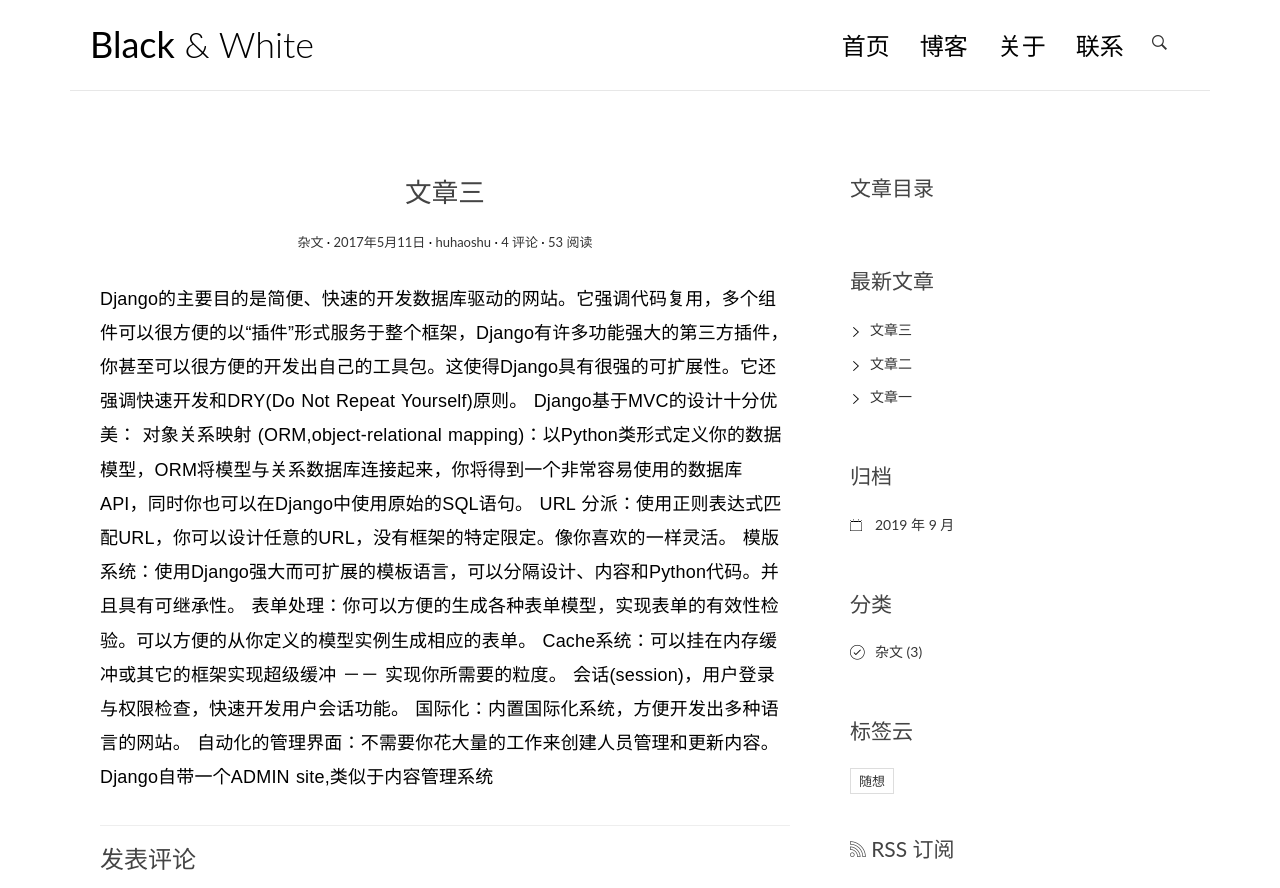
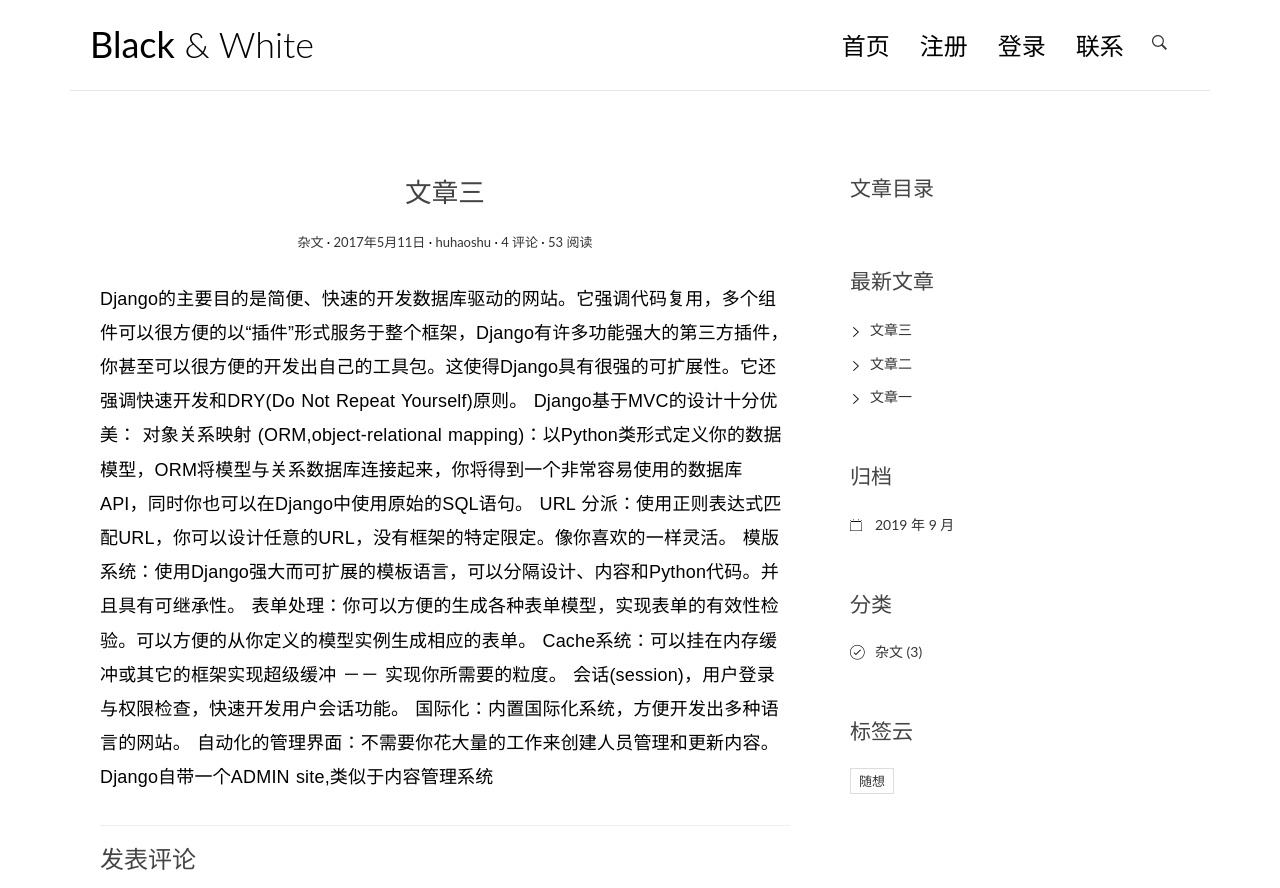
Before and after one commit to thomashhs/myworld, a Django app: page /blog/post/3/ in a window 1280 px wide. Shown: the top 888 px of the page. Run offline with Django 3.2, Linux system fonts and the light colour scheme; data comes from the database, SQL or seed files in the repository; both versions use the stored data as it was after the commit; some libraries are stand-ins or nearby versions.

Commit message:
20190929-1

```diff
--- a/myworld/urls.py
+++ b/myworld/urls.py
@@ -24,4 +24,5 @@ urlpatterns = [
     url(r'^blog/', include('blog.urls')),
     url(r'^comments/', include('comments.urls')),
     url(r'^search/', include('haystack.urls')),
+    url(r'^accounts/', include('allauth.urls')),
 ]
--- a/templates/blog/base.html
+++ b/templates/blog/base.html
@@ -49,10 +49,10 @@
 
                     <div class="collapse navbar-collapse" id="bs-example-navbar-collapse-1">
                         <ul class="nav navbar-nav navbar-right">
-                            <li class="cl-effect-11"><a href="index.html" data-hover="首页">首页</a></li>
-                            <li class="cl-effect-11"><a href="full-width.html" data-hover="博客">博客</a></li>
-                            <li class="cl-effect-11"><a href="about.html" data-hover="关于">关于</a></li>
-                            <li class="cl-effect-11"><a href="contact.html" data-hover="联系">联系</a></li>
+                            <li class="cl-effect-11"><a href="{% url 'blog:index' %}" data-hover="首页">首页</a></li>
+                            <li class="cl-effect-11"><a href="{% url 'account_signup' %}?next={{ request.path }}" data-hover="注册">注册</a></li>
+                            <li class="cl-effect-11"><a href="{% url 'login' %}?next={{ request.path }}" data-hover="登录">登录</a></li>
+                            <li class="cl-effect-11"><a href="#" data-hover="联系">联系</a></li>
                         </ul>
                     </div><!-- /.navbar-collapse -->
                 </nav>
@@ -139,9 +139,7 @@
                         {% endfor %}
                     </ul>
                 </div>
-                <div class="rss">
-                    <a href=""><span class="ion-social-rss-outline"></span> RSS 订阅</a>
-                </div>
+
             </aside>
         </div>
     </div>
--- a/templates/blog/detail.html
+++ b/templates/blog/detail.html
@@ -74,7 +74,4 @@
                     {{ post.toc|safe }}
                 </div>
 
-
-
-
             {% endblock toc %}
--- a/templates/blog/index.html
+++ b/templates/blog/index.html
@@ -13,7 +13,7 @@
                             <span class="post-date"><a href="#"><time class="entry-date"
                                                                       datetime="{{ post.created_time }}">{{ post.created_time }}</time></a></span>
                             <span class="post-author"><a href="#">{{ post.author }}</a></span>
-                            <span class="comments-link"><a href="#">4 评论</a></span>
+                            <span class="comments-link"><a href="#">{{ post.comment_set.count }} 评论</a></span>
                             <span class="views-count"><a href="#">{{ post.views }} 阅读</a></span>
                         </div>
                     </header>
--- a/templates/users/register.html
+++ b/templates/users/register.html
@@ -1,4 +1,6 @@
-<!DOCTYPE html>
+
+
+
 <html lang="zh-cn">
 <head>
     <meta charset="utf-8">
```
Also changed, not shown: myworld/settings.py (+19 -0 lines), db.sqlite3, 8 other files.
